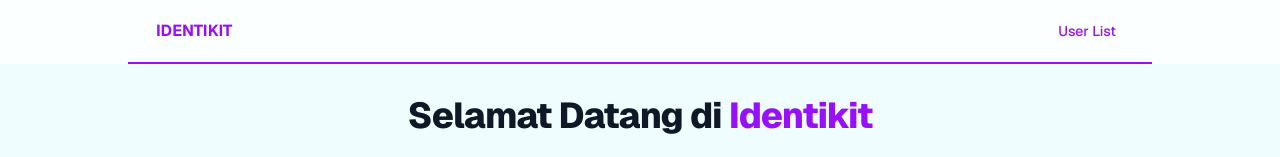
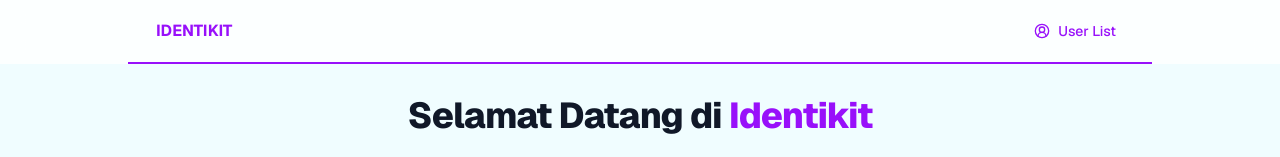
Before and after one commit to bagoesrex/identikit-client, a Next.js app: page / in a window 1280 px wide. Shown: the top 157 px of the page. Built offline with nearby package versions, Linux system fonts and the light colour scheme.

Commit message:
feat(navbar): add user icon

```diff
--- a/components/layout/navbar.tsx
+++ b/components/layout/navbar.tsx
@@ -11,6 +11,7 @@
     NavigationMenuList,
     navigationMenuTriggerStyle,
 } from "@/components/ui/navigation-menu"
+import { CircleUserRound } from "lucide-react"
 
 const links = [
     {
@@ -37,7 +38,10 @@
                                     className: isActive ? "ring-2 ring-purple-600 ring-offset-2 text-purple-600 hover:text-purple-600 hover:ring-1 hover:ring-purple-600 transition-all" : "hover:text-purple-600 hover:ring-1 hover:ring-purple-600 text-purple-600 transition-all"
                                 })}
                             >
-                                <Link href={href}>{label}</Link>
+                                <Link href={href} className="flex flex-row items-center gap-2">
+                                    <CircleUserRound className="text-purple-600" />
+                                    {label}
+                                </Link>
                             </NavigationMenuLink>
                         </NavigationMenuItem>
                     )
```
